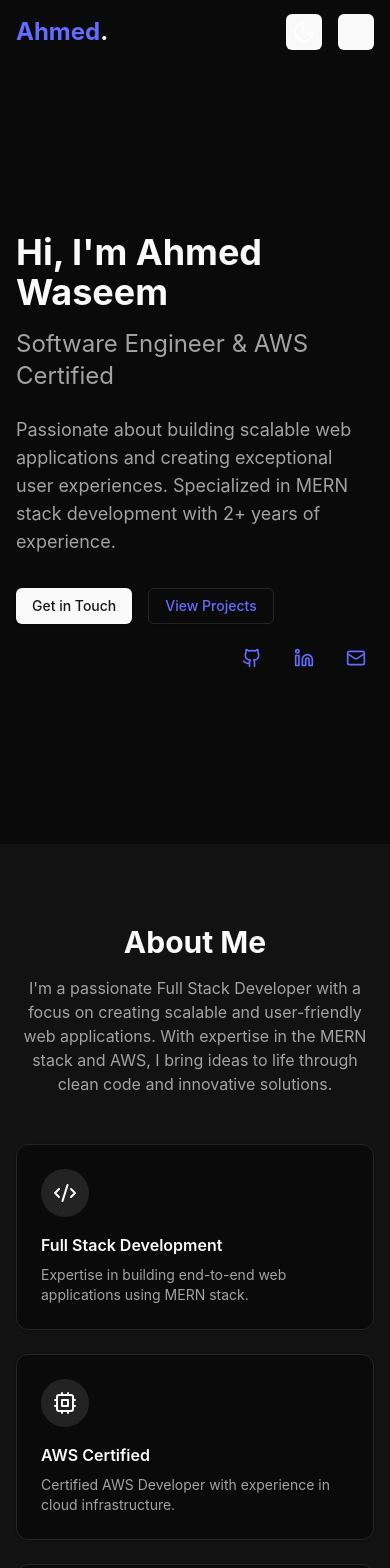
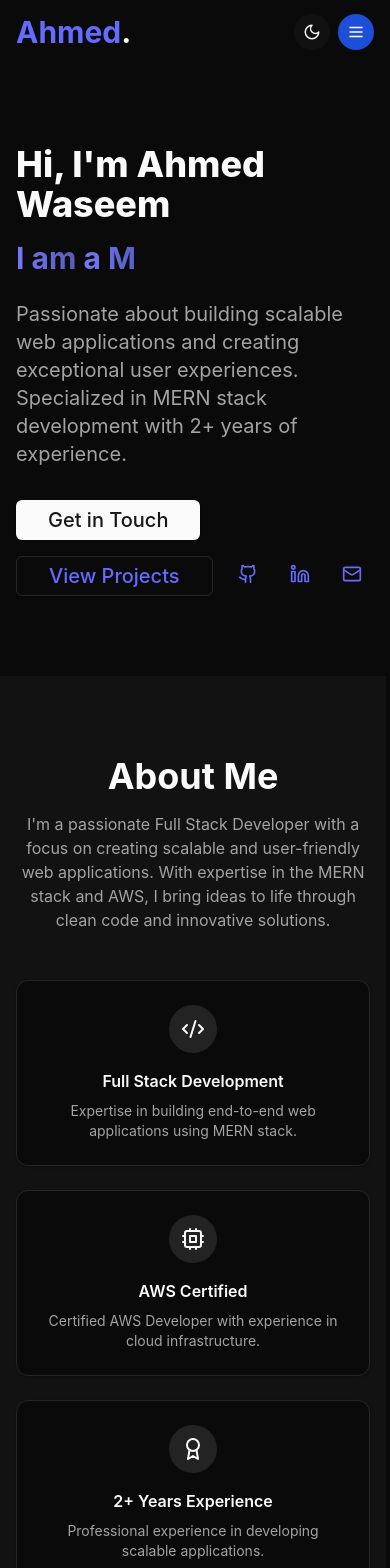
Before and after one commit to HafizAhmed223/PortfolioSite, a React (Vite) app: page / in a window 390 px wide. Shown: the top 1568 px of the page. Built offline with nearby package versions, Linux system fonts and the light colour scheme.

Commit message:
Revamped the portfolio with the seamless animations and bug fixes

```diff
--- a/package.json
+++ b/package.json
@@ -50,7 +50,9 @@
     "react-day-picker": "^9.5.0",
     "react-dom": "^18.3.1",
     "react-hook-form": "^7.49.3",
+    "react-icons": "^5.5.0",
     "react-resizable-panels": "^2.1.7",
+    "react-simple-typewriter": "^5.0.1",
     "recharts": "^2.15.0",
     "sonner": "^1.3.1",
     "tailwind-merge": "^2.2.0",
--- a/src/App.css
+++ b/src/App.css
@@ -1,6 +1,15 @@
-#root {
+/* #root {
   max-width: 1280px;
   margin: 0 auto;
   padding: 2rem;
   text-align: center;
+} */
+:root {
+  --primary: 265 85% 60%; /* Rich violet */
+  --primary-foreground: 0 0% 100%;
 }
+
+.dark {
+  --primary: 265 70% 70%; /* Slightly lighter in dark mode */
+  --primary-foreground: 0 0% 0%;
+}
--- a/src/components/layout.tsx
+++ b/src/components/layout.tsx
@@ -17,38 +17,34 @@ export default function Layout({ children }: { children: React.ReactNode }) {
   const [mobileMenuOpen, setMobileMenuOpen] = useState(false);
 
   useEffect(() => {
-    const handleScroll = () => {
-      setIsScrolled(window.scrollY > 50);
-    };
+    const handleScroll = () => setIsScrolled(window.scrollY > 50);
     window.addEventListener('scroll', handleScroll);
     return () => window.removeEventListener('scroll', handleScroll);
   }, []);
 
-  // Toggling mobile menu with closing on item click
-  const handleMenuItemClick = () => {
-    setMobileMenuOpen(false);
-  };
+  const handleMenuItemClick = () => setMobileMenuOpen(false);
 
   return (
-    <div className="min-h-screen bg-background">
+    <div className="bg-background w-[99vw] mx-auto">
+      {/* Header */}
       <header
         className={cn(
           'fixed top-0 w-full z-50 transition-all duration-300',
           isScrolled ? 'bg-background/80 backdrop-blur-md shadow-md' : 'bg-transparent'
         )}
       >
-        <nav className="container mx-auto px-4 h-16 flex items-center justify-between">
-          <a href="#" className="text-2xl font-bold">
+        <nav className="max-w-[1600px] mx-auto px-4 sm:px-6 lg:px-8 h-16 flex items-center justify-between">
+          <a href="#" className="text-3xl font-bold">
             Ahmed<span className="text-primary">.</span>
           </a>
 
-          {/* Desktop Navigation */}
+          {/* Desktop Nav */}
           <div className="hidden md:flex items-center gap-6">
             {navItems.map((item) => (
               <a
                 key={item.name}
                 href={item.href}
-                className="text-muted-foreground hover:text-primary transition-colors"
+                className="text-muted-foreground hover:text-primary transition-colors text-lg"
               >
                 {item.name}
               </a>
@@ -56,13 +52,14 @@ export default function Layout({ children }: { children: React.ReactNode }) {
             <ModeToggle />
           </div>
 
-          {/* Mobile Navigation */}
-          <div className="md:hidden flex items-center gap-4">
+          {/* Mobile Nav Button */}
+          <div className="md:hidden flex items-center gap-2">
             <ModeToggle />
             <Button
               variant="ghost"
               size="icon"
               onClick={() => setMobileMenuOpen(!mobileMenuOpen)}
+              className="rounded-full p-2 bg-blue-700 text-white hover:bg-muted/80 transition"
             >
               {mobileMenuOpen ? <X /> : <Menu />}
             </Button>
@@ -72,13 +69,13 @@ export default function Layout({ children }: { children: React.ReactNode }) {
         {/* Mobile Menu */}
         {mobileMenuOpen && (
           <div className="md:hidden absolute top-16 left-0 w-full bg-background/95 backdrop-blur-md border-b z-50">
-            <div className="container mx-auto px-4 py-4 flex flex-col gap-4">
+            <div className="px-4 py-4 flex flex-col gap-4">
               {navItems.map((item) => (
                 <a
                   key={item.name}
                   href={item.href}
                   className="text-muted-foreground hover:text-primary transition-colors"
-                  onClick={handleMenuItemClick} // Close menu on item click
+                  onClick={handleMenuItemClick}
                 >
                   {item.name}
                 </a>
@@ -88,10 +85,14 @@ export default function Layout({ children }: { children: React.ReactNode }) {
         )}
       </header>
 
-      <main>{children}</main>
+      {/* Main Content */}
+      <main>
+        {children}
+      </main>
 
-      <footer className="bg-muted/30 py-8">
-        <div className="container mx-auto px-4 text-center text-muted-foreground">
+      {/* Footer */}
+      <footer className="bg-muted/30 py-6 mt-auto">
+        <div className="max-w-7xl mx-auto px-4 text-center text-muted-foreground">
           <p>© {new Date().getFullYear()} Ahmed Waseem. All rights reserved.</p>
         </div>
       </footer>
--- a/src/components/mode-toggle.tsx
+++ b/src/components/mode-toggle.tsx
@@ -7,49 +7,40 @@ import {
   DropdownMenuTrigger,
 } from '@/components/ui/dropdown-menu';
 import { useTheme } from '@/components/theme-provider';
+import { useEffect, useState } from 'react';
 
 export function ModeToggle() {
-  const { setTheme, theme } = useTheme();  // Extract current theme
+  const { setTheme, theme } = useTheme();
+  const [mounted, setMounted] = useState(false);
+
+  // Prevent hydration mismatch
+  useEffect(() => setMounted(true), []);
+  if (!mounted) return null;
 
   return (
     <DropdownMenu>
-      {/* DropdownMenuTrigger makes the button clickable */}
       <DropdownMenuTrigger asChild>
         <Button
           variant="ghost"
           size="icon"
-          className="relative flex items-center justify-center"
+          className="relative flex items-center justify-center text-foreground hover:bg-muted transition bg-background/90 rounded-full p-2 border-solid border-transparent hover:border-blue/20 bg-muted/30"
         >
-          {/* Sun Icon (Light mode) */}
-          <Sun
-            className={`h-[1.5rem] w-[1.5rem] transition-transform duration-300 ease-in-out transform ${theme === 'dark' ? 'dark:rotate-90 dark:scale-0' : ''
-              }`}
-            color={theme === 'dark' ? 'white' : 'black'} // Adjust icon color based on the current theme
-          />
-          {/* Moon Icon (Dark mode) */}
-          <Moon
-            className={`absolute h-[1.5rem] w-[1.5rem] transition-transform duration-300 ease-in-out transform ${theme === 'light' ? 'dark:rotate-0 dark:scale-100' : ''
-              }`}
-            color={theme === 'light' ? 'black' : 'white'} // Adjust icon color based on the current theme
-          />
+          {theme === 'dark' ? (
+            <Moon className="h-5 w-5" />
+          ) : (
+            <Sun className="h-5 w-5" />
+          )}
           <span className="sr-only">Toggle theme</span>
         </Button>
       </DropdownMenuTrigger>
 
-      {/* Dropdown Menu content with theme options */}
       <DropdownMenuContent
         align="end"
-        className="w-40 p-2 bg-background/90 shadow-lg rounded-md dark:bg-background/95"
+        className="w-40 p-2 bg-background/90 shadow-lg rounded-md backdrop-blur-md"
       >
-        <DropdownMenuItem onClick={() => setTheme('light')}>
-          Light
-        </DropdownMenuItem>
-        <DropdownMenuItem onClick={() => setTheme('dark')}>
-          Dark
-        </DropdownMenuItem>
-        <DropdownMenuItem onClick={() => setTheme('system')}>
-          System
-        </DropdownMenuItem>
+        <DropdownMenuItem onClick={() => setTheme('light')}>Light</DropdownMenuItem>
+        <DropdownMenuItem onClick={() => setTheme('dark')}>Dark</DropdownMenuItem>
+        <DropdownMenuItem onClick={() => setTheme('system')}>System</DropdownMenuItem>
       </DropdownMenuContent>
     </DropdownMenu>
   );
--- a/src/components/sections/about.tsx
+++ b/src/components/sections/about.tsx
@@ -27,7 +27,7 @@ const highlights = [
 
 export default function About() {
   return (
-    <section id="about" className="py-20 bg-muted/30">
+    <section id="about" className="py-20 bg-muted/30 flex items-center justify-center">
       <div className="container px-4">
         <motion.div
           initial={{ opacity: 0, y: 20 }}
@@ -36,8 +36,8 @@ export default function About() {
           transition={{ duration: 0.5 }}
           className="text-center mb-12"
         >
-          <h2 className="text-3xl font-bold mb-4">About Me</h2>
-          <p className="text-muted-foreground max-w-2xl mx-auto">
+          <h2 className="text-4xl font-bold mb-4">About Me</h2>
+          <p className="text-muted-foreground max-w-3xl mx-auto">
             I'm a passionate Full Stack Developer with a focus on creating scalable
             and user-friendly web applications. With expertise in the MERN stack
             and AWS, I bring ideas to life through clean code and innovative solutions.
@@ -54,7 +54,7 @@ export default function About() {
               transition={{ duration: 0.5, delay: index * 0.1 }}
             >
               <Card>
-                <CardContent className="pt-6">
+                <CardContent className="pt-6 flex flex-col justify-center items-center text-center">
                   <div className="rounded-full bg-primary/10 p-3 w-12 h-12 mb-4">
                     <item.icon className="w-6 h-6 text-primary" />
                   </div>
--- a/src/components/sections/experience.tsx
+++ b/src/components/sections/experience.tsx
@@ -6,72 +6,99 @@ import {
   CardHeader,
   CardTitle,
 } from '@/components/ui/card';
+import { Code, Cloud, LayoutDashboard } from 'lucide-react';
 
 const experiences = [
   {
-    title: 'Associate Software Engineer',
+    icon: <LayoutDashboard className="w-6 h-6 md:w-7 md:h-7" />,
+    title: 'Frontend Engineer',
     company: 'TxLabz',
-    period: 'July 2023 - August 2024',
+    period: 'July 2023 – August 2024',
     location: 'Lahore, Pakistan',
     description: [
-      'Developed scalable web applications using React.js and Next.js enhancing client performance.',
-      'Built dynamic, responsive dashboards with role-based access control.',
-      'Created APIs using Node.js with MongoDB as a database.',
-      'Automated CI/CD pipelines with GitHub Actions and Docker, reducing deployment time.',
-      'Conducted QA testing to ensure cross-browser compatibility and performance.',
+      'Built dynamic, scalable applications with React.js and Next.js.',
+      'Engineered role-based dashboards with responsive designs.',
+      'Streamlined deployment using GitHub Actions and Docker.',
     ],
   },
   {
-    title: 'Software Engineer | SQA | AWS Engineer',
+    icon: <Cloud className="w-6 h-6 md:w-7 md:h-7" />,
+    title: 'Backend Engineer | AWS Engineer',
     company: 'AI4LYF',
-    period: 'August 2024 - December 2024',
+    period: 'August 2024 – December 2024',
     location: 'Lahore, Pakistan',
     description: [
-      'Closely worked on designing and deploying AWS infrastructure.',
-      'Automated resource scaling with AWS Auto Scaling Groups and implemented authentication mechanisms.',
-      'Created APIs using Fast APIs integrating microservices architecture.',
-      'Implemented QA procedures for system stability and performance validation.',
+      'Designed robust AWS cloud infrastructure with secure configurations.',
+      'Implemented auto-scaling and monitoring using CloudWatch.',
+      'Developed scalable APIs using FastAPI with microservices approach.',
+    ],
+  },
+  {
+    icon: <Code className="w-6 h-6 md:w-7 md:h-7" />,
+    title: 'Associate Software Engineer | Full Stack Developer',
+    company: 'Cherry Byte Technologies',
+    period: 'January 2025 – Present',
+    location: 'Lahore, Pakistan',
+    description: [
+      'Delivering full-stack web apps using MERN stack.',
+      'Integrated third-party services, payment gateways, and APIs.',
+      'Collaborated across teams for optimized product delivery.',
     ],
   },
 ];
 
 export default function Experience() {
   return (
-    <section id="experience" className="py-20">
+    <section
+      id="experience"
+      className="py-20 bg-muted/30 flex items-center justify-center"
+    >
       <div className="container px-4">
         <motion.div
           initial={{ opacity: 0, y: 20 }}
           whileInView={{ opacity: 1, y: 0 }}
           viewport={{ once: true }}
-          transition={{ duration: 0.5 }}
+          transition={{ duration: 0.6 }}
           className="text-center mb-12"
         >
-          <h2 className="text-3xl font-bold mb-4">Experience</h2>
-          <p className="text-muted-foreground max-w-2xl mx-auto">
-            My professional journey in software development and cloud engineering.
+          <h2 className="text-3xl md:text-5xl font-bold mb-4">
+            Experience
+          </h2>
+          <p className="text-muted-foreground max-w-2xl mx-auto text-base md:text-lg">
+            A timeline of my professional roles and technical impact.
           </p>
         </motion.div>
 
-        <div className="space-y-6">
+        <div className="space-y-10 relative before:absolute before:inset-y-0 before:left-4 before:w-1 before:bg-primary/20 before:rounded">
           {experiences.map((exp, index) => (
             <motion.div
-              key={exp.company}
-              initial={{ opacity: 0, y: 20 }}
-              whileInView={{ opacity: 1, y: 0 }}
+              key={index}
+              initial={{ opacity: 0, x: -20 }}
+              whileInView={{ opacity: 1, x: 0 }}
               viewport={{ once: true }}
-              transition={{ duration: 0.5, delay: index * 0.1 }}
+              transition={{ duration: 0.5, delay: index * 0.15 }}
+              className="relative pl-10"
             >
-              <Card>
-                <CardHeader>
-                  <CardTitle>{exp.title}</CardTitle>
-                  <CardDescription>
-                    {exp.company} | {exp.period} | {exp.location}
+              {/* Timeline Dot */}
+              <div className="absolute left-0 top-4 h-3 w-3 rounded-full bg-primary shadow-lg border-2 border-white" />
+
+              <Card className="transition-all duration-300 hover:shadow-xl hover:-translate-y-1 border border-border/50 backdrop-blur-sm bg-background/80">
+                <CardHeader className="pb-3">
+                  <div className="flex items-center gap-3 text-primary">
+                    {exp.icon}
+                    <CardTitle className="text-xl md:text-2xl font-semibold transition duration-300 hover:text-transparent hover:bg-clip-text hover:bg-gradient-to-r hover:from-primary hover:to-[#737AFC]">
+                      {exp.title}
+                    </CardTitle>
+                  </div>
+                  <CardDescription className="text-sm md:text-base text-muted-foreground mt-1">
+                    <span className="font-medium">{exp.company}</span> &bull;{' '}
+                    {exp.period} &bull; {exp.location}
                   </CardDescription>
                 </CardHeader>
                 <CardContent>
-                  <ul className="list-disc list-inside space-y-2 text-muted-foreground">
-                    {exp.description.map((item, i) => (
-                      <li key={i}>{item}</li>
+                  <ul className="list-disc list-inside space-y-2 text-sm md:text-base text-muted-foreground leading-relaxed">
+                    {exp.description.map((point, i) => (
+                      <li key={i}>{point}</li>
                     ))}
                   </ul>
                 </CardContent>
--- a/src/components/sections/hero.tsx
+++ b/src/components/sections/hero.tsx
@@ -1,33 +1,61 @@
 import { motion } from 'framer-motion';
 import { Button } from '@/components/ui/button';
 import { Github, Linkedin, Mail } from 'lucide-react';
+import { Typewriter } from 'react-simple-typewriter';
 
-export default function Hero() {
+export default function HeroSection() {
   return (
-    <section className="min-h-screen flex items-center justify-center pt-16">
-      <div className="container px-4 grid md:grid-cols-2 gap-8 items-center">
+    <section className="flex items-center justify-center pt-16">
+
+    <div className="container px-4 grid md:grid-cols-2 gap-8 items-center py-20">
       <motion.div
         initial={{ opacity: 0, y: 20 }}
         animate={{ opacity: 1, y: 0 }}
         transition={{ duration: 0.5 }}
       >
-          <h1 className="text-4xl md:text-6xl font-bold mb-4">
-            Hi, I'm Ahmed Waseem
+        <h1 className="text-4xl md:text-6xl font-extrabold mb-4 text-foreground">
+          Hi, I'm <span className="text-primary">Ahmed Waseem</span>
         </h1>
-          <h2 className="text-2xl md:text-3xl text-muted-foreground mb-6">
-            Software Engineer & AWS Certified
+        <h2 className="text-xl md:text-4xl mb-6 text-muted-foreground font-medium">
+          <span className="bg-gradient-to-r from-[#737AFC] to-[#737AFC]/70 bg-clip-text text-transparent font-bold text-3xl animate-gradient-text">I am </span>
+          <span className="bg-gradient-to-r from-[#737AFC] to-[#737AFC]/70 bg-clip-text text-transparent font-bold text-3xl animate-gradient-text">
+            <Typewriter
+              words={[
+                'a Full Stack Developer',
+                'AWS Certified',
+                'a MERN Stack Expert',
+                'a Cloud Engineer',
+                'a NEXT.js Developer',
+                'a Software Engineer',
+                'a Web Developer',
+                'a Cloud Enthusiast',
+                'a Problem Solver',
+                'a Tech Innovator',
+                'a Software Architect',
+                'a Web2 & Web3 Engineer',
+                'Your Next Tech Partner',
+              ]}
+              loop={0}
+              cursor
+              cursorStyle="|"
+              typeSpeed={60}
+              deleteSpeed={40}
+              delaySpeed={1500}
+            />
+          </span>
         </h2>
-          <p className="text-lg text-muted-foreground mb-8">
+
+        <p className="text-xl text-muted-foreground mb-8">
           Passionate about building scalable web applications and creating
           exceptional user experiences. Specialized in MERN stack development
           with 2+ years of experience.
         </p>
         <div className="flex flex-wrap gap-4">
-            <Button asChild>
-              <a href="#contact">Get in Touch</a>
+          <Button asChild size="lg">
+            <a href="#contact" className='text-xl font-bold '>Get in Touch</a>
           </Button>
-            <Button variant="outline" asChild>
-              <a href="#projects">View Projects</a>
+          <Button variant="outline" asChild size="lg">
+            <a href="#projects" className='text-xl font-bold '>View Projects</a>
           </Button>
           <div className="flex gap-4 ml-auto">
             <Button variant="ghost" size="icon" asChild>
@@ -56,6 +84,7 @@ export default function Hero() {
           </div>
         </div>
       </motion.div>
+
       <motion.div
         initial={{ opacity: 0, scale: 0.9 }}
         animate={{ opacity: 1, scale: 1 }}
--- a/src/components/sections/projects.tsx
+++ b/src/components/sections/projects.tsx
@@ -50,7 +50,7 @@ export default function Projects() {
   // const [selectedProject, setSelectedProject] = useState(null);
 
   return (
-    <section id="projects" className="py-20 bg-muted/30">
+    <section id="projects" className="py-20 bg-muted/30 flex items-center justify-center">
       <div className="container px-4">
         <motion.div
           initial={{ opacity: 0, y: 20 }}
```
Also changed, not shown: src/components/sections/contact.tsx (+61 -42 lines), src/components/sections/skills.tsx (+94 -31 lines), 1 other file (tests, documents, lock files or other folders). Lines whose indentation alone changed are shown as unchanged.
